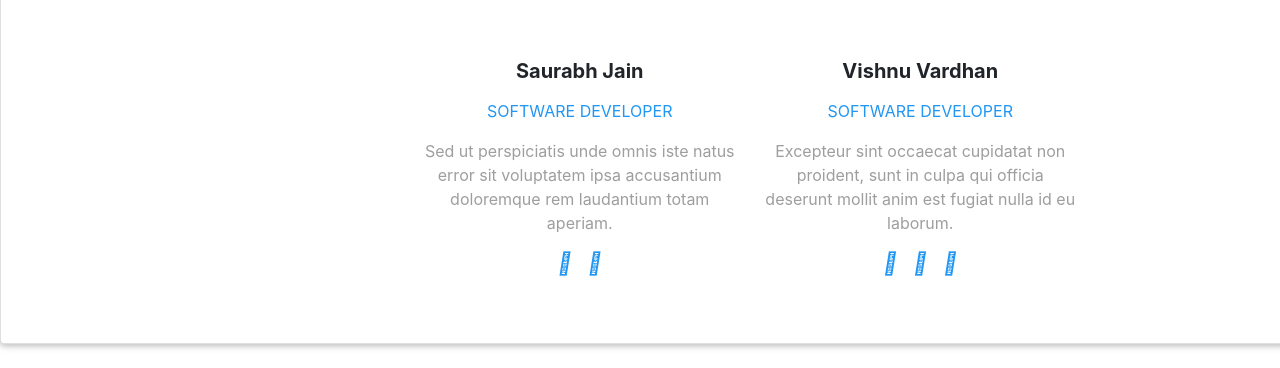
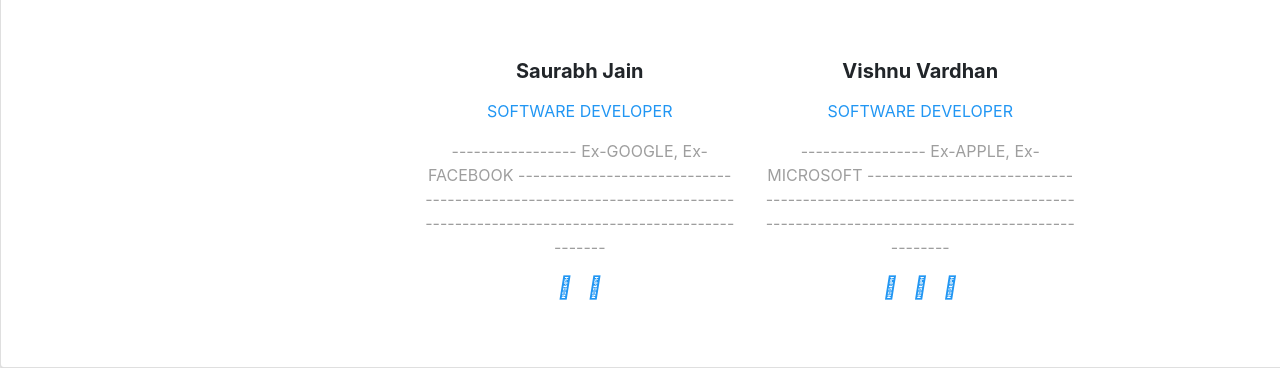
Before and after one commit to saurabh-221/farmaso-project, a React (Create React App) app: page / in a window 1280 px wide. Shown: the part 1360-1728 px from the top of the page. Built offline with nearby package versions, Linux system fonts and the light colour scheme; no server answers.

Commit message:
our previous jobs added

```diff
--- a/src/components/Home/HomePage.js
+++ b/src/components/Home/HomePage.js
@@ -87,8 +87,7 @@ https://mdbootstrap.com/img/Photos/Avatars/img%20(3).jpg
                 <h5 className="font-weight-bold mt-4 mb-3">Saurabh Jain</h5>
                 <p className="text-uppercase blue-text">Software Developer</p>
                 <p className="grey-text">
-                  Sed ut perspiciatis unde omnis iste natus error sit voluptatem
-                  ipsa accusantium doloremque rem laudantium totam aperiam.
+                ----------------- Ex-GOOGLE, Ex-FACEBOOK ------------------------------------------------------------------------------------------------------------------------
               </p>
                 <ul className="list-unstyled mb-0">
                   <a href="#!" className="p-2 fa-lg">
@@ -111,8 +110,8 @@ https://mdbootstrap.com/img/Photos/Avatars/img%20(30).jpg
                 <h5 className="font-weight-bold mt-4 mb-3">Vishnu Vardhan</h5>
                 <p className="text-uppercase blue-text">Software Developer</p>
                 <p className="grey-text">
-                  Excepteur sint occaecat cupidatat non proident, sunt in culpa
-                  qui officia deserunt mollit anim est fugiat nulla id eu laborum.
+                  ----------------- Ex-APPLE, Ex-MICROSOFT ------------------------------------------------------------------------------------------------------------------------
+
               </p>
                 <ul className="list-unstyled mb-0">
                   <a href="#!" className="p-2 fa-lg">
```
